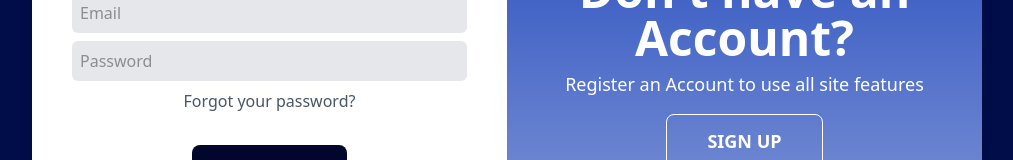
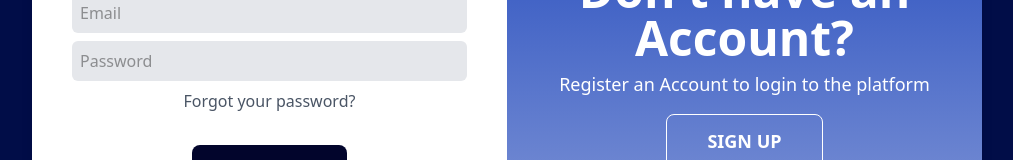
Before and after one commit to Kubayi-ND/user-aunthentication, a React (Vite) app: page / in a window 1280 px wide. Shown: the part 333-493 px from the top of the page, without its empty margins (133-1146 px from the left). Built offline with nearby package versions, Linux system fonts and the light colour scheme.

Commit message:
updated login page

```diff
--- a/pages/Login.tsx
+++ b/pages/Login.tsx
@@ -115,7 +115,7 @@ export const Login = () => {
               <>
                 <h1 className="text-5xl text-center font-bold">Don't have an Account?</h1>
                 <p className="text-lg mt-2">
-                  Register an Account to use all site features
+                  Register an Account to login to the platform
                 </p>
                 <button
                   onClick={() => setIsSignUp(true)}
```
